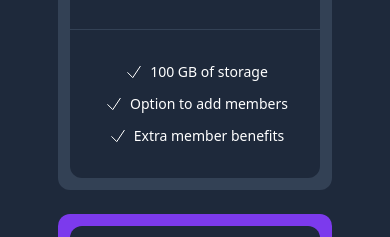
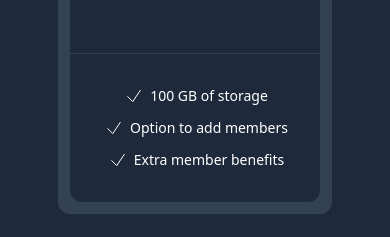
Before and after one commit to NafisNoorNabil/Tailwind-CSS-Demos, a plain HTML site: page Price Grids.html in a window 390 px wide. Shown: the part 289-526 px from the top of the page. Drawn offline with nearby package versions, Linux system fonts and the light colour scheme.

Commit message:
Updated Price Grids Practice

```diff
--- a/Price Grids.html
+++ b/Price Grids.html
@@ -8,8 +8,8 @@
 </head>
 <body>
     <div class="flex items-center justify-center min-h-screen bg-slate-800">
-        <div class="flex flex-col my-auto space-y-6 md:space-y-0 md:space-x-6
-        md:flex-row md:my-y-0 text-white">
+        <div class="flex flex-col my-6 space-y-6 md:space-y-0 md:space-x-6
+        md:flex-row text-white">
             <!-- col1 -->
             <div class="bg-slate-700 rounded-xl text-white">
                 <div class="p-8 mx-3 mt-3 rounded-t-xl bg-slate-800">
```
